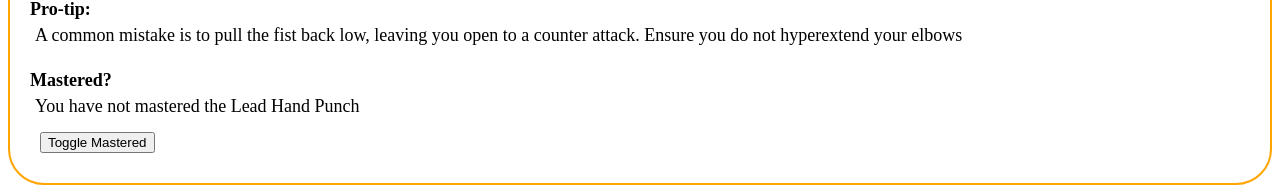
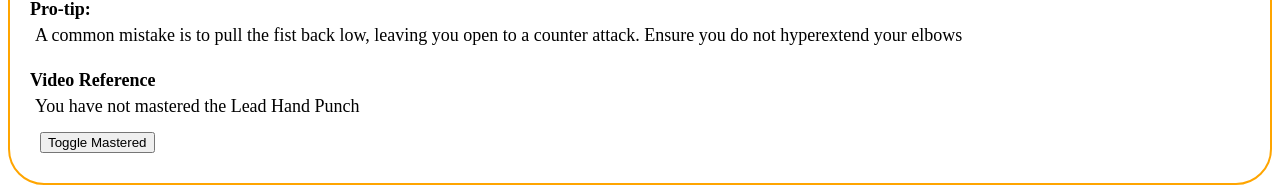
Before and after one commit to rc-devs/mcninja, an Angular app in the folder mcninja/: page / in a window 1280 px wide. Shown: the part 324-511 px from the top of the page. Built offline with nearby package versions, Linux system fonts and the light colour scheme.

Commit message:
tried several things to make the iframe work, need to use dom sanitizer as the documentation suggests rip
https://angular.dev/best-practices/security#preventing-cross-site-scripting-xss

```diff
--- a/mcninja/src/app/display-techniques/display-techniques.component.html
+++ b/mcninja/src/app/display-techniques/display-techniques.component.html
@@ -11,8 +11,8 @@
         </div>
       <h4>Pro-tip:</h4>
         <p>{{technique.proTip}}</p>
-      <!-- <iframe [src]="technique.video" ></iframe> -->
-      <h4>Mastered?</h4>
+      <h4>Video Reference</h4>
+       <!--  <iframe [src]="technique.video.url" allow="autoplay; encrypted-media"></iframe> -->
         @if (!technique.mastered){
           <p>You have not mastered the {{technique.title}}</p>
         } @else {
--- a/mcninja/src/app/display-techniques/display-techniques.component.ts
+++ b/mcninja/src/app/display-techniques/display-techniques.component.ts
@@ -12,8 +12,9 @@ import { FormsModule } from '@angular/forms';
   standalone: true,
 })
 export class DisplayTechniquesComponent {
- techniques = signal<Technique[]>(techniquesArray)
+  techniques = signal<Technique[]>(techniquesArray) //technique signal for dynamic use in html
 
+//toggle mastered for dynamic update of html
  toggleMastered(mastered:boolean){
 //changes bool passed as parameter, but does not update the array
   console.log(mastered)
@@ -27,11 +28,7 @@ export class DisplayTechniquesComponent {
     console.log(mastered)
     return mastered= true;
   }
+  return mastered;
+ }
 
-  return mastered;
-
-
-
-
- }
 }
```
